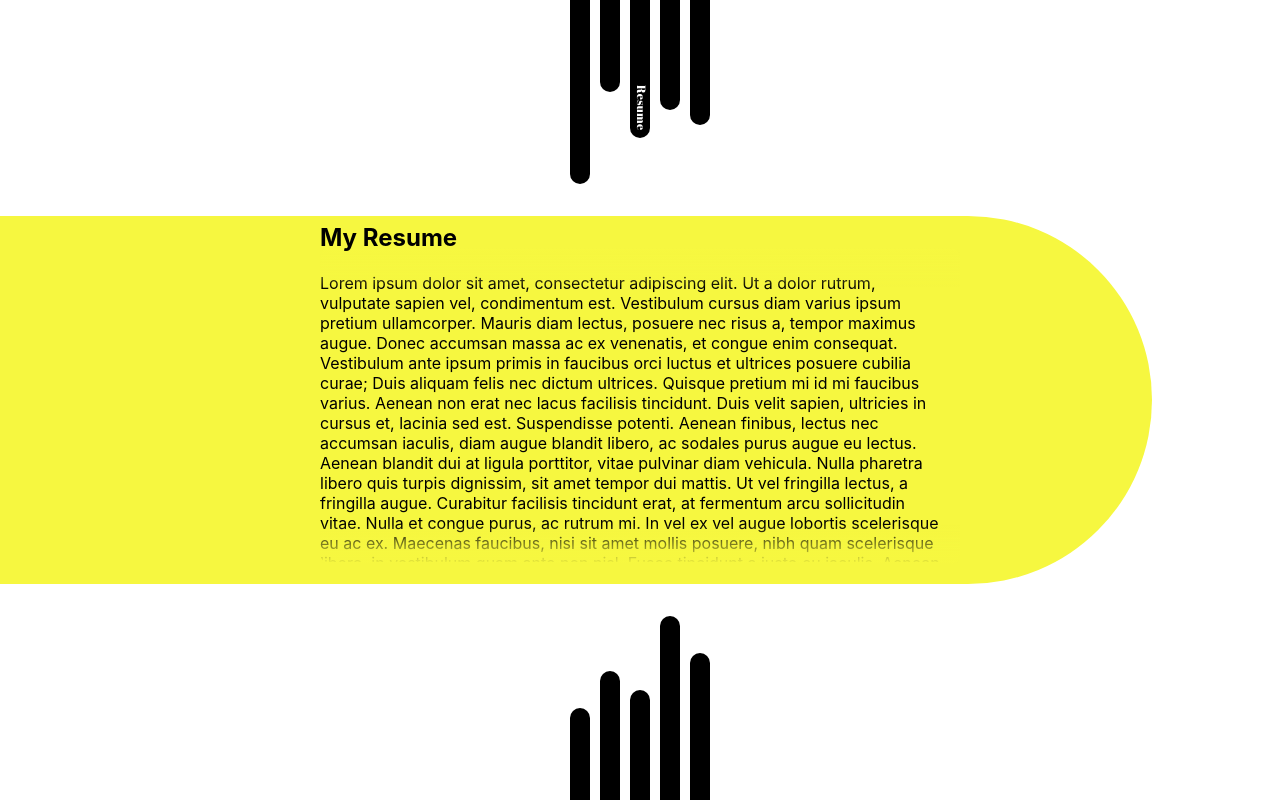
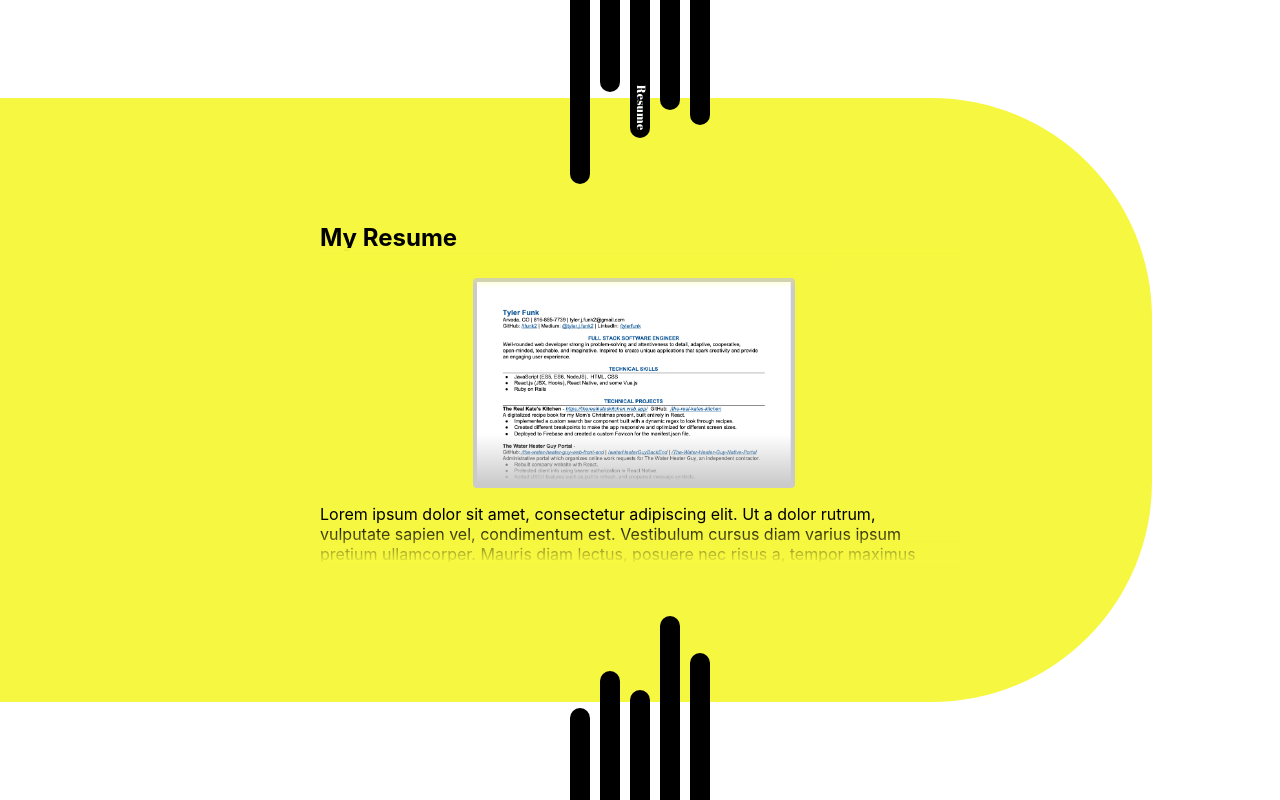
Before and after one commit to tfunk2/a_funky_portfolio, a React (Create React App) app: page / in a window 1280 px wide. Both pictures are taken after a click on the element "Resume". Built offline with nearby package versions, Linux system fonts and the light colour scheme; a web font is replaced by a local one.

Commit message:
updated faded-scroll elements, and created/styled resume-thumbnail

```diff
--- a/src/App.css
+++ b/src/App.css
@@ -33,16 +33,16 @@ html {
   overflow-y: scroll;
   height: 100%;
   position: relative;
-  border-radius: 8px;
+  /* border-radius: 8px; */
   padding-right: 12px;
   cursor: default;
   margin-top: 10px;
   display: flex;
   flex-direction: column;
+  /* width: 96%; */
 }
 
 .center-p {
-  margin-top: 25px;
   margin-bottom: 25px;
 }
 
@@ -50,23 +50,19 @@ html {
   height: 40px;
   width: 50%;
   position: fixed;
-  border-radius: 8px 8px 0px 0px;
+  /* border-radius: 8px 8px 0px 0px; */
   pointer-events: none;
+  z-index: 1000;
 }
 
 .faded-scroll-bottom {
   height: 40px;
   width: 50%;
-  background: linear-gradient(
-    to top,
-    rgba(255, 255, 255, 1) 0%,
-    rgba(255, 255, 255, 0) 100%
-  );
   position: absolute;
   bottom: 12%;
   left: 25%;
   right: 25%;
-  border-radius: 0px 0px 8px 8px;
+  /* border-radius: 0px 0px 8px 8px; */
   pointer-events: none;
 }
 
--- a/src/components/tabs/ResumeTab.js
+++ b/src/components/tabs/ResumeTab.js
@@ -1,4 +1,5 @@
 import React from "react";
+import resumeThumbnail from '../../images/resume-thumbnail.png';
 import "../../stylesheets/tabs/ResumeTab.css";
 
 const ResumeTab = () => {
@@ -7,6 +8,10 @@ const ResumeTab = () => {
       <h2 className="center-title">My Resume</h2>
       <div className="center-body">
         <div className="faded-scroll" id="custom-fade-3"></div>
+        <a className="resume-anchor" target="_blank" href="https://docs.google.com/document/d/1dzLhAcSr4gdY-tpFzWkL_FVkB2ba-GfEoypfOeEn14A/edit">
+          <img className="resume-thumbnail" src={resumeThumbnail} alt="resume thumbnail"></img>
+          <div className="faded-anchor-bottom"></div>
+        </a>
         <p className="center-p">
           Lorem ipsum dolor sit amet, consectetur adipiscing elit. Ut a dolor
           rutrum, vulputate sapien vel, condimentum est. Vestibulum cursus diam
--- a/src/stylesheets/CenterContent.css
+++ b/src/stylesheets/CenterContent.css
@@ -35,7 +35,7 @@ h1:hover {
 
 .backsplash-shape {
   width: 90%;
-  height: 85%;
+  height: 140%;
   /* background-color: red; */
   position: absolute;
   left: 0;
--- a/src/stylesheets/tabs/ResumeTab.css
+++ b/src/stylesheets/tabs/ResumeTab.css
@@ -17,3 +17,37 @@
 /* .resume-section {
   color: white;
 } */
+
+.resume-thumbnail {
+  min-width: 100px;
+  width: 100%;
+  /* max-width: 1400px; */
+  margin-top: 30px;
+  border: 4px rgb(202, 202, 202) solid;
+  border-radius: 4px;
+}
+
+.resume-anchor {
+  width: 50%;
+  align-self: center;
+  display: flex;
+  flex-direction: column;
+  justify-content: center;
+  align-items: center;
+  /* box-shadow: inset 2px 2px black; */
+  height: auto;
+  position: relative;
+}
+
+.faded-anchor-bottom {
+  height: 50px;
+  width: 100%;
+  background: linear-gradient(
+    to top,
+    rgb(202, 202, 202) 0%,
+    rgba(255, 255, 255, 0) 100%
+  );
+  position: absolute;
+  bottom: 4px;
+  pointer-events: none;
+}
```
Also changed, not shown: src/images/resume-thumbnail.png (added).
